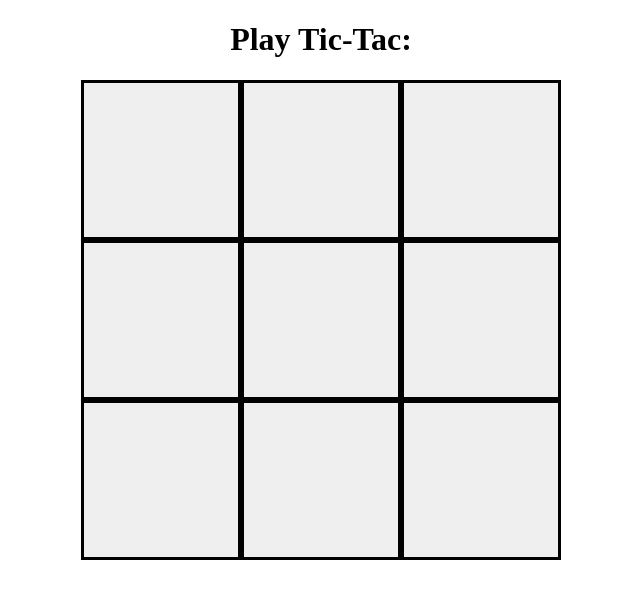
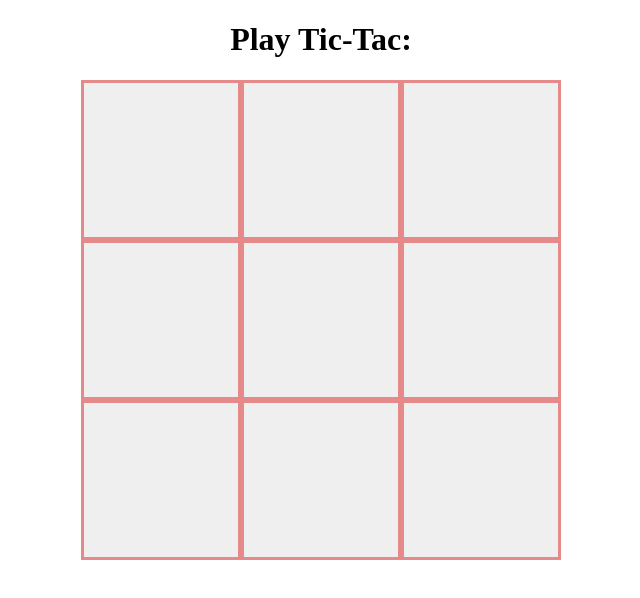
Before and after one commit to CatalinaSorina/Old-games-with-React, a React (Create React App) app: page / in a window 1280 px wide. Shown: the top 598 px of the page, without its empty margins (319-959 px from the left). Built offline with nearby package versions, Linux system fonts and the light colour scheme.

Commit message:
managing components

```diff
--- a/public/index.html
+++ b/public/index.html
@@ -5,7 +5,7 @@
     <meta name="viewport" content="width=device-width, initial-scale=1.0">
     <meta http-equiv="X-UA-Compatible" content="ie=edge">
     <title>Tic-Tac</title>
-    <link rel="icon" href="" />
+    <link rel="icon" href="./star.ico" />
 </head>
 <body>
     <div id="root"></div>
--- a/src/App.css
+++ b/src/App.css
@@ -1,33 +1,3 @@
 .App {
   text-align: center;
 }
-
-.App-logo {
-  animation: App-logo-spin infinite 20s linear;
-  height: 40vmin;
-  pointer-events: none;
-}
-
-.App-header {
-  background-color: #282c34;
-  min-height: 100vh;
-  display: flex;
-  flex-direction: column;
-  align-items: center;
-  justify-content: center;
-  font-size: calc(10px + 2vmin);
-  color: white;
-}
-
-.App-link {
-  color: #61dafb;
-}
-
-@keyframes App-logo-spin {
-  from {
-    transform: rotate(0deg);
-  }
-  to {
-    transform: rotate(360deg);
-  }
-}
--- a/src/App.js
+++ b/src/App.js
@@ -1,7 +1,7 @@
 import React from 'react';
 import './App.css';
 
-import TicTacTable from './components/TicTacTable';
+import TicTacTable from './components/Tic-Tac/TicTacTable';
 
 class App extends React.Component {
 	constructor() {
--- /dev/null
+++ b/src/components/Tic-Tac/Player.js
@@ -0,0 +1,9 @@
+import React from 'react';
+
+const Player = (props) => {
+    return (
+        <button id={props.playerId} className="button" onClick={props.play}>&nbsp;</button>
+    );
+}
+
+export default Player;
--- /dev/null
+++ b/src/components/Tic-Tac/TableRow.js
@@ -0,0 +1,15 @@
+import React from 'react';
+
+import Player from './Player';
+
+const TableRow = (props) => {
+    return(
+        <div>
+            <Player playerId={"col1"+props.playerId} play={props.play}/>
+            <Player playerId={"col2"+props.playerId} play={props.play}/>
+            <Player playerId={"col3"+props.playerId} play={props.play}/>
+        </div>
+    );
+}
+
+export default TableRow;
--- /dev/null
+++ b/src/components/Tic-Tac/TicTacTable.css
@@ -0,0 +1,34 @@
+.table {
+    /* width:30rem; */
+    margin:auto;
+    display: flex;
+    flex-direction: column;
+    align-items: center;
+    justify-content: center;
+    /* border:0.1rem solid rgb(20, 87, 114); */
+}
+
+.button {
+    border:0.2rem solid rgb(228, 138, 138);
+    width:10rem;
+    height:10rem;
+    outline: none;
+    font-family:cursive;
+    font-size: 3rem;
+    padding: 0.5rem;
+    margin:0;
+}.button:hover {
+    background-color: pink;
+}
+
+.win {
+    width:20rem;
+    height: 5rem;
+    color:rgb(23, 43, 23);
+    background-color: rgb(159, 252, 159);
+    border:0.4rem dotted rgb(40, 83, 40);
+    font:3rem cursive;
+    cursor: default;
+}.win:hover{
+    border-color: yellow;
+}
--- /dev/null
+++ b/src/components/Tic-Tac/TicTacTable.js
@@ -0,0 +1,93 @@
+import React from 'react';
+
+import './TicTacTable.css';
+import TableRow from './TableRow';
+
+class TicTacTable extends React.Component {
+    constructor(){
+        super();
+        this.state={
+            player:"x"
+        };
+    }
+
+    // componentDidMount(){
+    //     this.checkWin();
+    // }
+
+    play = (e) => {
+        const clickTarget=e.target;
+        // console.log(clickTarget.textContent);
+        if(clickTarget.textContent===" "){
+            clickTarget.textContent=this.state.player;
+            this.setState({player:(this.state.player==="x")?"o":"x"});
+            this.checkWin(clickTarget);
+        }else{
+            alert("Place already tooked!");
+        }
+    }
+
+    checkWin = (e) => {
+        const col1A=document.querySelector("#col1A");
+        const col1B=document.querySelector("#col1B");
+        const col1C=document.querySelector("#col1C");
+        const col2A=document.querySelector("#col2A");
+        const col2B=document.querySelector("#col2B");
+        const col2C=document.querySelector("#col2C");
+        const col3A=document.querySelector("#col3A");
+        const col3B=document.querySelector("#col3B");
+        const col3C=document.querySelector("#col3C");
+
+        const winDiv=document.querySelector("#win");
+        const playground=document.querySelector("#playground");
+
+        let playerClick=e.textContent;
+
+        if(playerClick!==" "){
+            if(col1A.textContent===col2A.textContent){
+                if(col1A.textContent===col3A.textContent){
+                    winDiv.classList.remove("none");
+                    playground.classList.add("none");
+                    console.log(col1A.textContent+" win");
+                }
+            }else if(col1A.textContent===col1B.textContent){
+                if(col1A.textContent===col1C.textContent){
+                    winDiv.classList.remove("none");
+                    playground.classList.add("none");
+                    console.log(col1A.textContent+" win");
+                }
+            }else if(col3A.textContent===col3B.textContent){
+                if(col3A.textContent===col3C.textContent){
+                    winDiv.classList.remove("none");
+                    playground.classList.add("none");
+                    console.log(col1A.textContent+" win");
+                }
+            }else if(col3A.textContent===col2B.textContent){
+                if(col3A.textContent===col1C.textContent){
+                    winDiv.classList.remove("none");
+                    playground.classList.add("none");
+                    console.log(col1A.textContent+" win");
+                }
+            }
+        }else if(col3A.textContent!==" "){
+
+        }else if(col3A.textContent!==" "){
+
+        }
+    }
+
+    render() {
+        return (
+            <div className="table">
+                <div id="win" className="win none">{this.state.player.toUpperCase()} WIN</div>
+                <div id="playground">
+                    <TableRow playerId="A" play={this.play}/>
+                    <TableRow playerId="B" play={this.play}/>
+                    <TableRow playerId="C" play={this.play}/>
+                </div>
+            </div>
+        );
+    }
+}
+
+export default TicTacTable;
--- a/src/components/TicTacTable.css
+++ /dev/null
@@ -1,13 +0,0 @@
-.table {
-    width:50rem;
-    margin:auto;
-}
-
-.table button {
-    border:0.2rem solid black;
-    width:10rem;
-    height:10rem;
-    outline: none;
-}.table button:hover {
-    background-color: pink;
-}
--- a/src/components/TicTacTable.js
+++ /dev/null
@@ -1,36 +0,0 @@
-import React from 'react';
-
-import './TicTacTable.css';
-
-class TicTacTable extends React.Component {
-    constructor(){
-        super();
-        this.state={
-
-        };
-    }
-
-    render() {
-        return (
-            <div className="table">
-                <div>
-                    <button></button>
-                    <button></button>
-                    <button></button>
-                </div>
-                <div>
-                    <button></button>
-                    <button></button>
-                    <button></button>
-                </div>
-                <div>
-                    <button></button>
-                    <button></button>
-                    <button></button>
-                </div>
-            </div>
-        );
-    }
-}
-
-export default TicTacTable;
--- a/src/index.js
+++ b/src/index.js
@@ -3,4 +3,10 @@ import ReactDOM from 'react-dom';
 import './index.css';
 import App from './App';
 
+// const assert = require('assert');
+// const webpack = require('webpack');
+
+// console.log('webpack =>', webpack);
+// assert(webpack);
+
 ReactDOM.render(<App />, document.getElementById('root'));
```
Also changed, not shown: package.json (+10 -2 lines), 2 other files (tests, documents, lock files or other folders).
